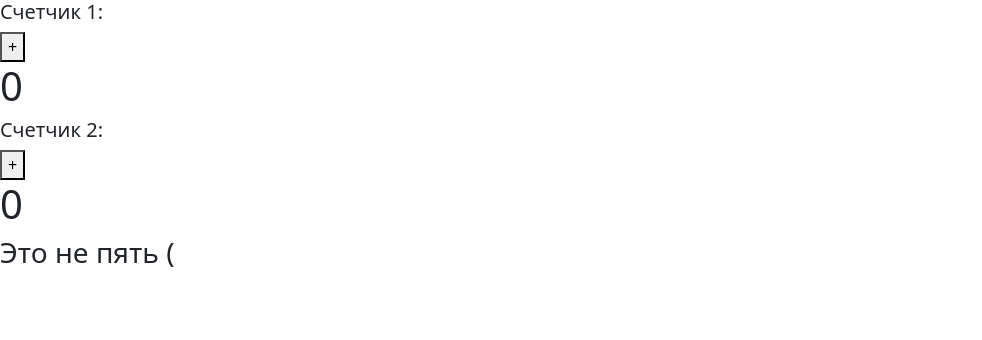
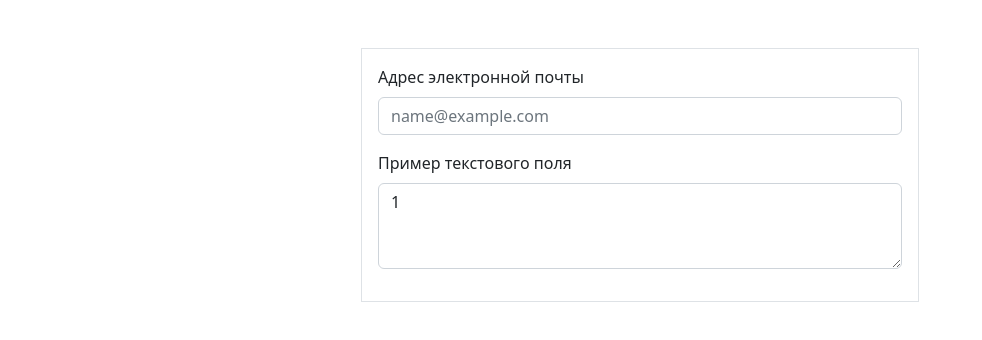
Before and after one commit to Turalinov/react-examples, a React (Create React App) app: page / in a window 1280 px wide. Shown: the top 340 px of the page, without its empty margins (0-982 px from the left). Built offline with nearby package versions, Linux system fonts and the light colour scheme.

Commit message:
added useRef hooks example

```diff
--- a/src/App.js
+++ b/src/App.js
@@ -49,7 +49,6 @@ import './App.css';
 
 // import Calendar from './component/calendar/Calendar';
 // import Form2 from './component/form/Form2';
-// import Form from './component/form/Form';
 
 
 //HOOKS
@@ -76,7 +75,12 @@ import Slider from './component/hooks/slider/Slider.js'
 
 
 // useMemo
-import UseMemoExample from './component/hooks/useMemoExample/UseMemoExample';
+// import UseMemoExample from './component/hooks/useMemoExample/UseMemoExample';
+
+
+//useRef
+
+import Form from './component/form/Form';
 
 
 const App = () => {
@@ -103,7 +107,7 @@ const App = () => {
       {/* <Cars cars={cars}/> */}
       {/* <Parent/> */}
       {/* <Slider/> */}
-      <UseMemoExample/>
+      {/* <UseMemoExample/> */}
 
 
 
@@ -114,7 +118,7 @@ const App = () => {
 
       {/* <Calendar/>  */}
       {/* <Form2/> */}
-      {/* <Form/> */}
+      <Form/>
 
 
       {/* <CounterAdditional render={counter => (
--- a/src/component/form/Form.js
+++ b/src/component/form/Form.js
@@ -1,42 +1,85 @@
 
 
-import React, {Component} from 'react';
+import React, {Component, useRef, useState, useEffect} from 'react';
 import {Container}  from 'react-bootstrap';
 
-class Form extends Component {
+// class Form extends Component {
 
-  //можно создавать как React.createRef();
-  // myRef = React.createRef();
+//   //можно создавать как React.createRef();
+//   // myRef = React.createRef();
 
-  //можем сразу инициировать фокус на отрендеренном элементе,   обращаемся к свойству current ref-a
-  // componentDidMount() {
-    // this.myRef.current.focus();
+//   //можем сразу инициировать фокус на отрендеренном элементе,   обращаемся к свойству current ref-a
+//   // componentDidMount() {
+//     // this.myRef.current.focus();
+//   // }
+
+//   //также мы можем создавать рефы через функцию, колбэк ref в таком случае обращаемся к свойству напрямую без промежуточного свойста current
+//   setInputRef = elem => {
+//     this.myRef = elem
+//   }
+
+//   focusFirstTI = () =>{
+//     //всегда лучше проверять существует ли ref
+//     if (this.myRef) {
+//       // this.myRef.current.focus();
+//       this.myRef.focus();
+//     }
+//   }
+
+//   render() {
+//     return (
+//       <Container>
+//         <form className="w-50 border mt-5 p-3 m-auto">
+//           <div className="mb-3">
+//             <label htmlFor="exampleFormControlInput1" className="form-label">Адрес электронной почты</label>
+
+//             <input
+//               ref={this.setInputRef}
+//               type="email"
+//               className="form-control"
+//               id="exampleFormControlInput1"
+//               placeholder="name@example.com"/>
+//           </div>
+//           <div className="mb-3">
+//             <label htmlFor="exampleFormControlTextarea1" className="form-label">Пример текстового поля</label>
+//             <textarea
+//               onClick={this.focusFirstTI}
+//               className="form-control"
+//               id="exampleFormControlTextarea1"
+//               rows="3"></textarea>
+//           </div>
+//         </form>
+//       </Container>
+//     );
+//   }
+// }
+
+const Form = () => {
+  const [text, setText] = useState('');
+
+  const myRef = useRef(1)  ;
+
+  useEffect(() => {
+    myRef.current = text;
+    // myRef.current++;
+    // console.log(myRef.current);
+  })
+
+  // const myRef = useRef(null)  ;
+
+  // const focusFirstTI = () => {
+  //   myRef.current.focus();
   // }
 
-  //также мы можем создавать рефы через функцию, в таком случае обращаемся к свойству напрямую без промежуточного свойста current
-  setInputRef = elem => {
-    this.myRef = elem
-  }
-
-  focusFirstTI = () =>{
-
-    //всегда лучше проверять существует ли ref
-    if (this.myRef) {
-
-     // this.myRef.current.focus();
-     this.myRef.focus();
-    }
-  }
-
-  render() {
-    return (
+  return (
       <Container>
         <form className="w-50 border mt-5 p-3 m-auto">
           <div className="mb-3">
             <label htmlFor="exampleFormControlInput1" className="form-label">Адрес электронной почты</label>
 
             <input
-              ref={this.setInputRef}
+              // ref={myRef}
+              onChange={(e) => setText(e.target.value)}
               type="email"
               className="form-control"
               id="exampleFormControlInput1"
@@ -45,16 +88,16 @@ class Form extends Component {
           <div className="mb-3">
             <label htmlFor="exampleFormControlTextarea1" className="form-label">Пример текстового поля</label>
             <textarea
-              onClick={this.focusFirstTI}
+              // onClick={focusFirstTI}
+              // onClick={() => myRef.current++ }
+              value={myRef.current}
               className="form-control"
               id="exampleFormControlTextarea1"
               rows="3"></textarea>
           </div>
         </form>
       </Container>
-
     );
-  }
 }
 
 export default Form;
```
